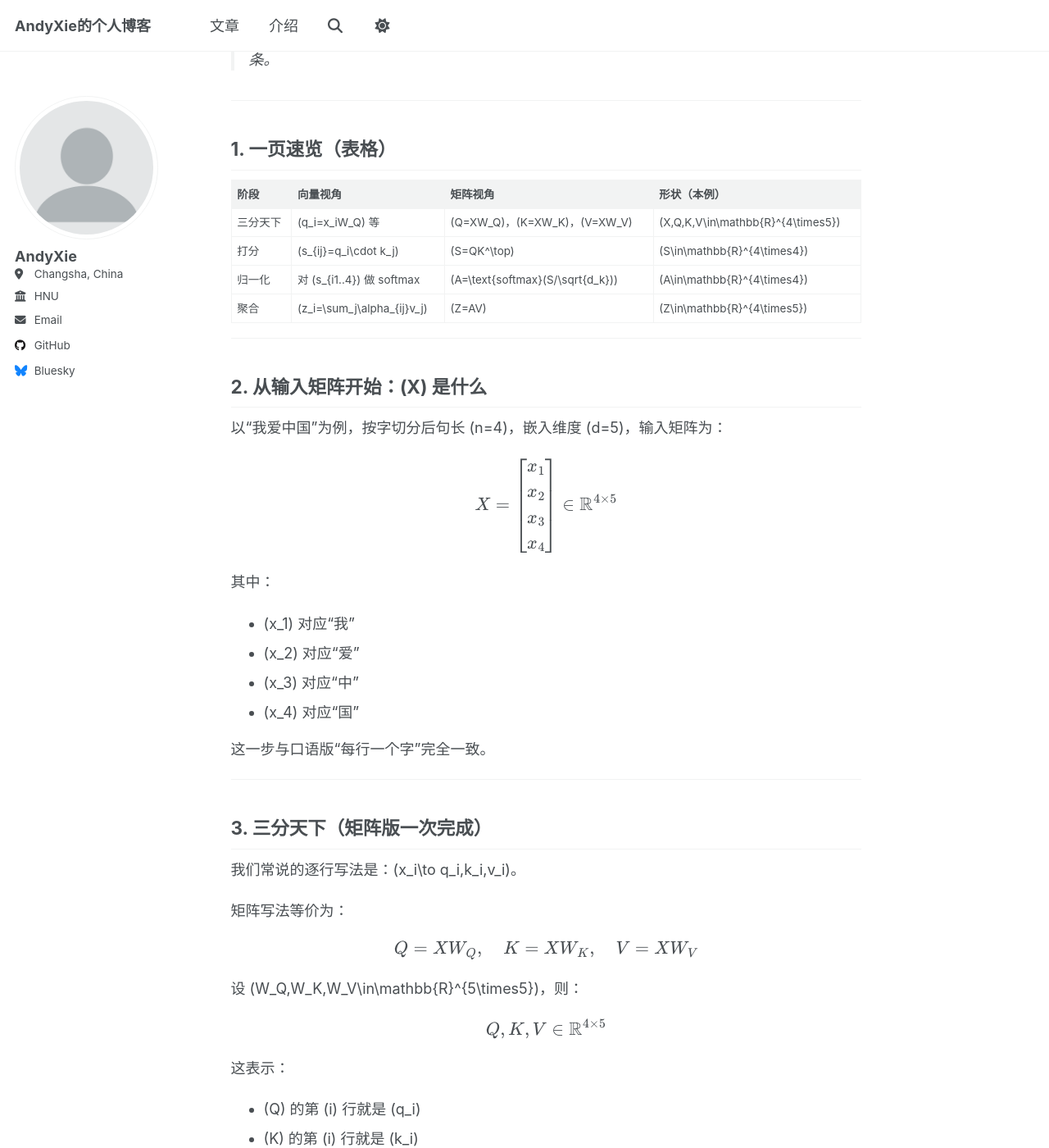
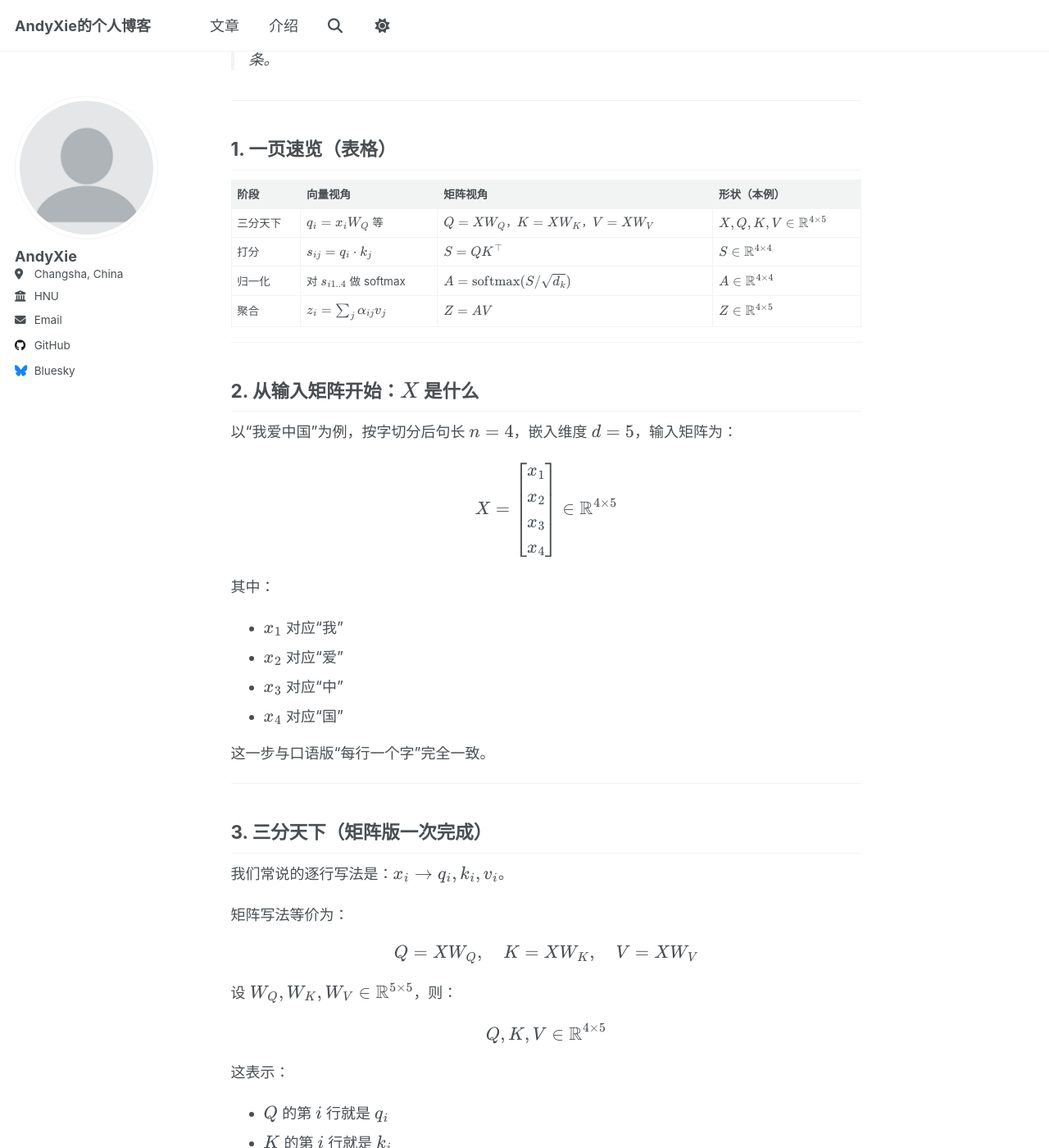
Before and after one commit to AndyXie-google/Andyxie-google.github.io, a Jekyll site: the page built from _posts/2026-03-30-Transformer基础分享_04_自注意力_矩阵视角.md, in a window 1280 px wide and 1400 px high, scrolled down 260 px. Shown: the whole window at 82% size. Built offline with Jekyll 4.4.1, drawn with Linux system fonts in a browser that asks for light colours; a script that is not in the unit is left out; some of the changed text lies outside the part shown.

```diff
--- a/_posts/2026-03-30-Transformer基础分享_04_自注意力_矩阵视角.md
+++ b/_posts/2026-03-30-Transformer基础分享_04_自注意力_矩阵视角.md
@@ -20,16 +20,16 @@ status: 可发布
 
 | 阶段 | 向量视角 | 矩阵视角 | 形状（本例） |
 |---|---|---|---|
-| 三分天下 | \(q_i=x_iW_Q\) 等 | \(Q=XW_Q\)，\(K=XW_K\)，\(V=XW_V\) | \(X,Q,K,V\in\mathbb{R}^{4\times5}\) |
-| 打分 | \(s_{ij}=q_i\cdot k_j\) | \(S=QK^\top\) | \(S\in\mathbb{R}^{4\times4}\) |
-| 归一化 | 对 \(s_{i1..4}\) 做 softmax | \(A=\text{softmax}(S/\sqrt{d_k})\) | \(A\in\mathbb{R}^{4\times4}\) |
-| 聚合 | \(z_i=\sum_j\alpha_{ij}v_j\) | \(Z=AV\) | \(Z\in\mathbb{R}^{4\times5}\) |
+| 三分天下 | \\(q_i=x_iW_Q\\) 等 | \\(Q=XW_Q\\)，\\(K=XW_K\\)，\\(V=XW_V\\) | \\(X,Q,K,V\in\mathbb{R}^{4\times5}\\) |
+| 打分 | \\(s_{ij}=q_i\cdot k_j\\) | \\(S=QK^\top\\) | \\(S\in\mathbb{R}^{4\times4}\\) |
+| 归一化 | 对 \\(s_{i1..4}\\) 做 softmax | \\(A=\text{softmax}(S/\sqrt{d_k})\\) | \\(A\in\mathbb{R}^{4\times4}\\) |
+| 聚合 | \\(z_i=\sum_j\alpha_{ij}v_j\\) | \\(Z=AV\\) | \\(Z\in\mathbb{R}^{4\times5}\\) |
 
 ---
 
-## 2. 从输入矩阵开始：\(X\) 是什么
+## 2. 从输入矩阵开始：\\(X\\) 是什么
 
-以“我爱中国”为例，按字切分后句长 \(n=4\)，嵌入维度 \(d=5\)，输入矩阵为：
+以“我爱中国”为例，按字切分后句长 \\(n=4\\)，嵌入维度 \\(d=5\\)，输入矩阵为：
 
 $$
 X=\begin{bmatrix}
@@ -42,10 +42,10 @@ $$
 
 其中：
 
-- \(x_1\) 对应“我”
-- \(x_2\) 对应“爱”
-- \(x_3\) 对应“中”
-- \(x_4\) 对应“国”
+- \\(x_1\\) 对应“我”
+- \\(x_2\\) 对应“爱”
+- \\(x_3\\) 对应“中”
+- \\(x_4\\) 对应“国”
 
 这一步与口语版“每行一个字”完全一致。
 
@@ -53,7 +53,7 @@ $$
 
 ## 3. 三分天下（矩阵版一次完成）
 
-我们常说的逐行写法是：\(x_i\to q_i,k_i,v_i\)。
+我们常说的逐行写法是：\\(x_i\to q_i,k_i,v_i\\)。
 
 矩阵写法等价为：
 
@@ -61,7 +61,7 @@ $$
 Q=XW_Q,\quad K=XW_K,\quad V=XW_V
 $$
 
-设 \(W_Q,W_K,W_V\in\mathbb{R}^{5\times5}\)，则：
+设 \\(W_Q,W_K,W_V\in\mathbb{R}^{5\times5}\\)，则：
 
 $$
 Q,K,V\in\mathbb{R}^{4\times5}
@@ -69,15 +69,15 @@ $$
 
 这表示：
 
-- \(Q\) 的第 \(i\) 行就是 \(q_i\)
-- \(K\) 的第 \(i\) 行就是 \(k_i\)
-- \(V\) 的第 \(i\) 行就是 \(v_i\)
+- \\(Q\\) 的第 \\(i\\) 行就是 \\(q_i\\)
+- \\(K\\) 的第 \\(i\\) 行就是 \\(k_i\\)
+- \\(V\\) 的第 \\(i\\) 行就是 \\(v_i\\)
 
 ---
 
-## 4. 相互作用：为什么是 \(QK^\top\)
+## 4. 相互作用：为什么是 \\(QK^\top\\)
 
-向量角度是“每个 \(q_i\) 和所有 \(k_j\) 做内积”。
+向量角度是“每个 \\(q_i\\) 和所有 \\(k_j\\) 做内积”。
 
 矩阵角度直接写成：
 
@@ -85,7 +85,7 @@ $$
 S=QK^\top
 $$
 
-其中 \(S\) 是未归一化的注意力打分矩阵（score matrix）。
+其中 \\(S\\) 是未归一化的注意力打分矩阵（score matrix）。
 
 形状：
 
@@ -99,29 +99,29 @@ $$
 S_{ij}=q_i\cdot k_j
 $$
 
-例如固定 \(i=2\)（对应“爱”），可展开为：
+例如固定 \\(i=2\\)（对应“爱”），可展开为：
 
 $$
 [s_{21},s_{22},s_{23},s_{24}]=
 [q_2\cdot k_1,\ q_2\cdot k_2,\ q_2\cdot k_3,\ q_2\cdot k_4]
 $$
 
-这就是我们常说的“\(Q_2\) 依次与所有 \(K_j\) 做内积打分”。
+这就是我们常说的“\\(Q_2\\) 依次与所有 \\(K_j\\) 做内积打分”。
 
 ---
 
 ## 5. 缩放与 Softmax
 
-注意力不是直接用 \(S\)，而是：
+注意力不是直接用 \\(S\\)，而是：
 
 $$
 A=\operatorname{softmax}\left(\frac{S}{\sqrt{d_k}}\right)
 =\operatorname{softmax}\left(\frac{QK^\top}{\sqrt{d_k}}\right)
 $$
 
-本例 \(d_k=5\)，所以除以 \(\sqrt{5}\)。
+本例 \\(d_k=5\\)，所以除以 \\(\sqrt{5}\\)。
 
-第 \(i\) 行 softmax 后得到权重向量：
+第 \\(i\\) 行 softmax 后得到权重向量：
 
 $$
 \boldsymbol{\alpha}_i=[\alpha_{i1},\alpha_{i2},\alpha_{i3},\alpha_{i4}],
@@ -129,7 +129,7 @@ $$
 \sum_{j=1}^{4}\alpha_{ij}=1
 $$
 
-固定 \(i=2\) 时，写成展开式就是：
+固定 \\(i=2\\) 时，写成展开式就是：
 
 $$
 \alpha_{2j}=\frac{\exp\left(s_{2j}/\sqrt{d_k}\right)}{\sum_{m=1}^{4}\exp\left(s_{2m}/\sqrt{d_k}\right)}
@@ -138,7 +138,7 @@ $$
 
 ---
 
-## 6. 加权求和得到输出 \(Z\)
+## 6. 加权求和得到输出 \\(Z\\)
 
 向量角度（以“爱”为例）是：
 
@@ -173,10 +173,10 @@ $$
 
 所以自注意力层在这个设定下：
 
-- 输入 \(X\) 是 \(4\times5\)
-- 输出 \(Z\) 也是 \(4\times5\)
+- 输入 \\(X\\) 是 \\(4\times5\\)
+- 输出 \\(Z\\) 也是 \\(4\times5\\)
 
-**形状不变，但语义增强**：每个 \(z_i\) 都融合了全句其他 token 的信息。
+**形状不变，但语义增强**：每个 \\(z_i\\) 都融合了全句其他 token 的信息。
 
 ---
 
@@ -184,8 +184,8 @@ $$
 
 “自注意力”的“自”，是指同一句子内部元素相互看彼此。
 
-- \(z_1\) 仍对应“我”，但已经融合了“爱/中/国”的信息。
-- \(z_2\) 仍对应“爱”，但权重由“爱对全句的关注分布”决定。
+- \\(z_1\\) 仍对应“我”，但已经融合了“爱/中/国”的信息。
+- \\(z_2\\) 仍对应“爱”，但权重由“爱对全句的关注分布”决定。
 
 这就是我们常说的“经过三分天下与交互后，每个字都带上了全句上下文信息”。
 
@@ -203,7 +203,7 @@ $$
 
 ## 9. 总结
 
-从 \(X\) 到 \(Z\) 的完整公式链如下：
+从 \\(X\\) 到 \\(Z\\) 的完整公式链如下：
 
 $$
 Q=XW_Q,\quad K=XW_K,\quad V=XW_V
```
Also changed, not shown: _posts/2026-03-29-大模型训练与推理显存占用分析.md (+6 -6 lines), _posts/2026-03-29-机考与刷题总结_DP与数据结构.md (+2 -2 lines), _posts/2026-03-30-Transformer基础分享_01_词嵌入.md (+17 -17 lines), _posts/2026-03-30-Transformer基础分享_02_位置编码与QKV.md (+20 -20 lines), _posts/2026-03-30-Transformer基础分享_03_自注意力计算与直觉.md (+31 -31 lines).
